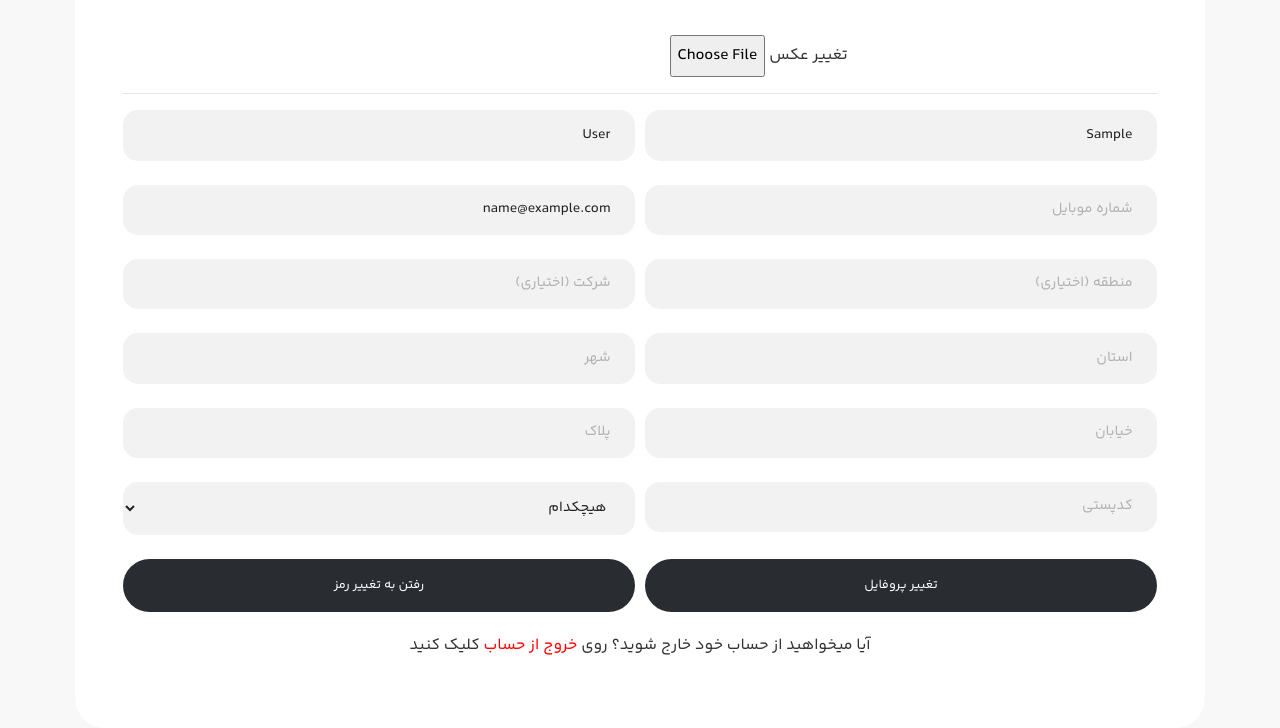
After one commit to alireza-soroush/shop, a Django app: page /Account/Profile in a window 1280 px wide. The commit adds this page. Shown: the part 562-1290 px from the top of the page. Run offline with Django 4.2, Linux system fonts and the light colour scheme; the visitor is signed in with stand-in values (Sample User, id 1); data that the repository does not hold is empty; some libraries are stand-ins or nearby versions.

Commit message:
login and logout functionality added & profile with profile pic added & editing functionality to profile added & errors and signup remained

```diff
--- a/src/account/admin.py
+++ b/src/account/admin.py
@@ -8,7 +8,7 @@ from .models import User
 class UserAdmin(DjangoUserAdmin):
     fieldsets = (
         (None, {'fields': ('email', 'password')}),
-        (_('Personal info'), {'fields': ('first_name', 'last_name','company','area','state','city','street','house_plate','zipcode','phone','cart')}),
+        (_('Personal info'), {'fields': ('first_name', 'last_name','image','gender','company','area','state','city','street','house_plate','zipcode','phone','cart')}),
         (_('Permissions'), {'fields': ('is_active', 'is_staff', 'is_superuser',
                                        'groups', 'user_permissions')}),
         (_('Important dates'), {'fields': ('last_login', 'date_joined')}),
--- /dev/null
+++ b/src/account/forms.py
@@ -0,0 +1,9 @@
+from django import forms
+from .models import User
+from django.contrib.auth.forms import UserChangeForm
+
+class Userform(UserChangeForm):
+    image=forms.ImageField(required=False ,widget=forms.FileInput())
+    class Meta:
+        model = User
+        fields = ('email','first_name','last_name','gender','image','company','area','state','city','street','house_plate','zipcode','phone','cart')
--- /dev/null
+++ b/src/account/templates/account/profile.html
@@ -0,0 +1,121 @@
+{%load static%}
+{%load widget_tweaks%}
+<html dir="rtl" lang="fa-IR">
+<head>
+    <title>صفحه ثبت نام - دمو 1</title>
+    <meta charset="UTF-8">
+    <meta http-equiv="X-UA-Compatible" content="IE=edge">
+    <meta name="viewport" content="width=device-width, initial-scale=1.0 , maximum-scale=1">
+    <link href="{%static 'assets/Css/Main.css'%}" rel="stylesheet" />
+    <link href="{%static 'assets/Css/Menu.css'%}" rel="stylesheet" />
+    <link href="{%static 'assets/Css/Style.css'%}" rel="stylesheet" />
+    <link href="{%static 'assets/Css/owl.carousel.min.css'%}" rel="stylesheet" />
+    <link href="{%static 'assets/Css/owl.theme.min.css'%}" rel="stylesheet" />
+    <style type="">
+        input[type='file'] {
+           color: transparent;
+
+        }
+    </style>
+</head>
+
+<body class="rtl">
+        <!--mobile navbar-->
+        {%include 'mobilenav.html'%}
+        <!--end mobile navbar-->
+
+        <!--header-->
+        {%include 'navbar.html'%}
+        <!--end header-->
+
+        <div class="clearfix"></div>
+        <br>
+            <div class="container">
+
+                <div class="row d-flex align-items-center ">
+
+                  <div class="text-center">
+                    <div class="d-flex align-items-center mb-3">
+                        <svg width="51" height="51" viewBox="0 0 56 56" fill="none" xmlns="http://www.w3.org/2000/svg">
+                            <path d="M35.776 31.7942C35.3054 29.679 34.1759 27.7667 32.9292 25.9965C30.0075 21.85 25.329 17.6627 20.0025 17.6627C14.698 17.6627 9.99787 21.8491 7.07574 25.9965C5.82905 27.7667 4.7019 29.6766 4.22892 31.7942C3.75593 33.9119 4.01478 36.2805 5.3283 37.9991C6.64182 39.7176 9.13097 40.5816 11.0756 39.649C12.2324 39.0953 13.169 37.9789 14.4448 37.8712C15.6167 37.773 16.6521 38.5608 17.6291 39.2198C18.335 39.696 19.1869 40.1294 20.0025 40.135C20.8181 40.1294 21.6694 39.696 22.3758 39.2198C23.3529 38.5617 24.3882 37.773 25.5601 37.8712C26.836 37.9789 27.7721 39.0934 28.9293 39.649C30.874 40.5816 33.3631 39.7214 34.6766 38.001C35.9902 36.2805 36.249 33.9123 35.776 31.7942ZM24.6424 29.2432C24.0414 30.3403 23.0931 31.3063 22.2921 32.0579C21.8629 32.4609 21.4108 32.8388 20.9381 33.1899H20.9353C20.6648 33.3882 20.338 33.4951 20.0025 33.4951C19.6669 33.4951 19.3402 33.3882 19.0697 33.1899H19.0669C18.5941 32.8388 18.142 32.4609 17.7129 32.0579C16.9128 31.3058 15.9635 30.3403 15.3626 29.2432C14.866 28.3374 14.6067 27.3423 14.8637 26.3053C15.1103 25.3116 15.8953 24.4387 16.8582 24.3169C17.9717 24.1759 19.2683 24.9586 20.0025 25.8573C20.7366 24.9586 22.0332 24.1764 23.1467 24.3174C24.1096 24.4392 24.8946 25.3121 25.1413 26.3058C25.3982 27.3423 25.1389 28.3374 24.6424 29.2432Z" fill="#FFAA00"/>
+                            </svg>
+
+                            <h2 class="mr-3"> پروفایل</h2>
+
+
+                        </div>
+                    <div class="card p-5">
+                    <form class="contact-form" method="POST" enctype="multipart/form-data">
+                        {%csrf_token%}
+                        <center>
+                        <div class="col-lg-5 d-flex align-items-center" >
+                            <img src="{{profile_image.url}}" class="img-fluid wapp" style="width: 300px;height: 300px;border-radius: 50%;"/>
+                        </div></center><br>
+                        <div class="align-items-center">
+                        <label for="image"> تغییر عکس  </label>
+                        {%render_field form.image%}</div>
+                        <hr>
+                        <div class="form-row">
+                            <div class="form-group col-md-6">
+                                {%render_field form.first_name class="form-control mb-2" placeholder="نام"%}
+                            </div>
+                            <div class="form-group col-md-6">
+                                {%render_field form.last_name  class="form-control mb-2" placeholder="نام خانوادگی"%}
+                            </div>
+                            <div class="form-group col-md-6">
+                                {%render_field form.phone class="form-control mb-2" placeholder="شماره موبایل"%}
+                            </div>
+                            <div class="form-group col-md-6">
+                                {%render_field form.email class="form-control mb-2" placeholder="پست الکترونیکی"%}
+                            </div>
+                            <div class="form-group col-md-6">
+                                {%render_field form.area class="form-control mb-2" placeholder="منطقه (اختیاری)"%}
+                            </div>
+                            <div class="form-group col-md-6">
+                                {%render_field form.company class="form-control mb-2" placeholder="شرکت‌ (اختیاری)"%}
+                            </div>
+                            <div class="form-group col-md-6">
+                                {%render_field form.state class="form-control mb-2" placeholder="استان"%}
+                            </div>
+                            <div class="form-group col-md-6">
+                                {%render_field form.city class="form-control mb-2" placeholder="شهر"%}
+                            </div>
+                            <div class="form-group col-md-6">
+                                {%render_field form.street class="form-control mb-2" placeholder="خیابان"%}
+                            </div>
+                            <div class="form-group col-md-6">
+                                {%render_field form.house_plate class="form-control mb-2" placeholder="پلاک"%}
+                            </div>
+                            <div class="form-group col-md-6">
+                                {%render_field form.zipcode class="form-control mb-2" placeholder="کدپستی"%}
+                            </div>
+                            <div class="form-group col-md-6">
+                                {%render_field form.gender  class="form-control mb-2" style="height: 87%;"%}
+                            </div>
+                            <div class="form-group col-md-6 d-flex justify-content-start">
+                                <button type="submit" style="width: 100%;" class="btn btn-lightorng login-btn">تغییر پروفایل</button>
+                            </div>
+                            <div class="form-group col-md-6 d-flex justify-content-end">
+                                <a class="btn btn-lightorng login-btn" style="width: 100%;" href="{%url 'homepage'%}">رفتن به تغییر رمز</a>
+                            </div>
+                            <div class="form-group col-md-12">
+                                 آیا میخواهید از حساب خود خارج شوید؟ روی <a style="color: red;" href="{%url 'logout_page'%}">خروج از حساب</a> کلیک کنید
+                            </div>
+
+                        </div>
+
+                    </form>
+                </div>
+                    </div>
+
+            </div>
+            </div>
+        </section>
+
+    <script src="{%static 'assets/Js/jquery.min.js'%}"></script>
+    <script src="{%static 'assets/Js/bootstrap.min.js'%}"></script>
+    <script src="{%static 'assets/Js/my-script.js'%}"></script>
+    <script src="{%static 'assets/Js/custom.js'%}"></script>
+
+</body>
+</html>
--- a/src/account/urls.py
+++ b/src/account/urls.py
@@ -4,7 +4,9 @@ from . import views
 
 urlpatterns = [
     path('Login',views.login_page,name='login_page'),
+    path('Logout',views.logout_page,name='logout_page'),
     path('Sign-Up',views.signup_page,name='signup_page'),
+    path('Profile',views.profile_page,name='profile_page'),
     path('Cart',views.cart_page,name='cart_page'),
     path('Receipt',views.checkout_page,name='checkout_page'),
 ]
--- a/src/account/views.py
+++ b/src/account/views.py
@@ -1,16 +1,40 @@
-from django.shortcuts import render
-
-
-
+from django.shortcuts import render,redirect
+from django.contrib.auth import login , logout , authenticate
+from django.contrib.auth.decorators import login_required
+from .forms import Userform
 
 def login_page(request):
+    if request.method == 'POST':
+        email = request.POST['email']
+        password = request.POST['password']
+
+        user = authenticate(request,email=email,password=password)
+        if user is not None:
+            login(request,user)
+            return redirect('homepage')
     return render(request,'account/login.html',{})
 
 
+@login_required(login_url='login_page')
+def logout_page(request):
+    logout(request)
+    return redirect('homepage')
 
 def signup_page(request):
     return render(request,'account/sign-up.html',{})
 
+@login_required(login_url='login_page')
+def profile_page(request):
+    form = Userform(instance=request.user)
+    img = request.user.image
+    if request.method == 'POST':
+        form = Userform(request.POST,request.FILES,instance=request.user)
+        if form.has_changed():
+            if form.is_valid():
+                form.save()
+                return redirect('homepage')
+
+    return render(request,'account/profile.html',{'form':form,'profile_image':img})
 
 def cart_page(request):
     return render(request,'account/cart.html',{})
--- a/src/templates/navbar.html
+++ b/src/templates/navbar.html
@@ -37,7 +37,7 @@
                    </div>
                         <div class="shoping-cart radius55 d-flex align-items-center">
                             {%if user.is_authenticated%}
-                            <a class="mr-2" style="color: black;" href="{%url 'homepage'%}">پروفایل</a>
+                            <a class="mr-2" style="color: black;" href="{%url 'profile_page'%}">پروفایل</a>
                             {%else%}
                             <a class="mr-2" style="color: black;"  href="{%url 'login_page'%}">ورود</a>
                             {%endif%}
```
Also changed, not shown: src/account/models.py (+16 -2 lines), src/account/templates/account/login.html (+5 -4 lines).
